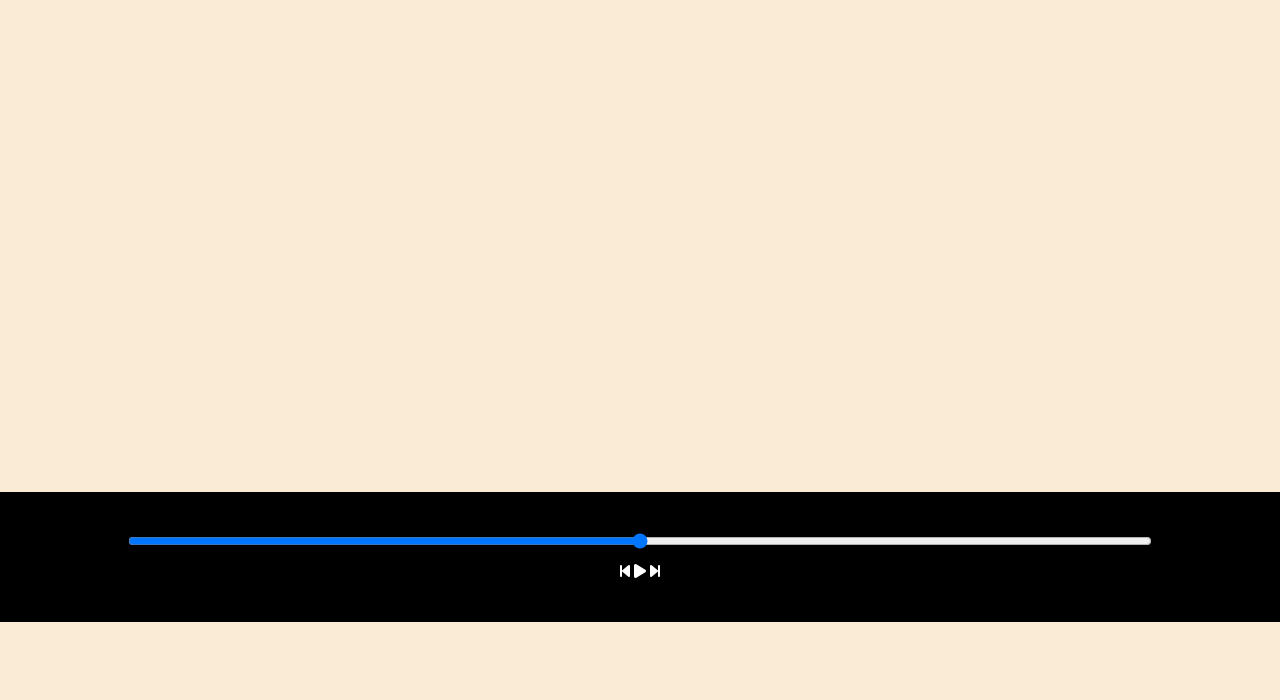
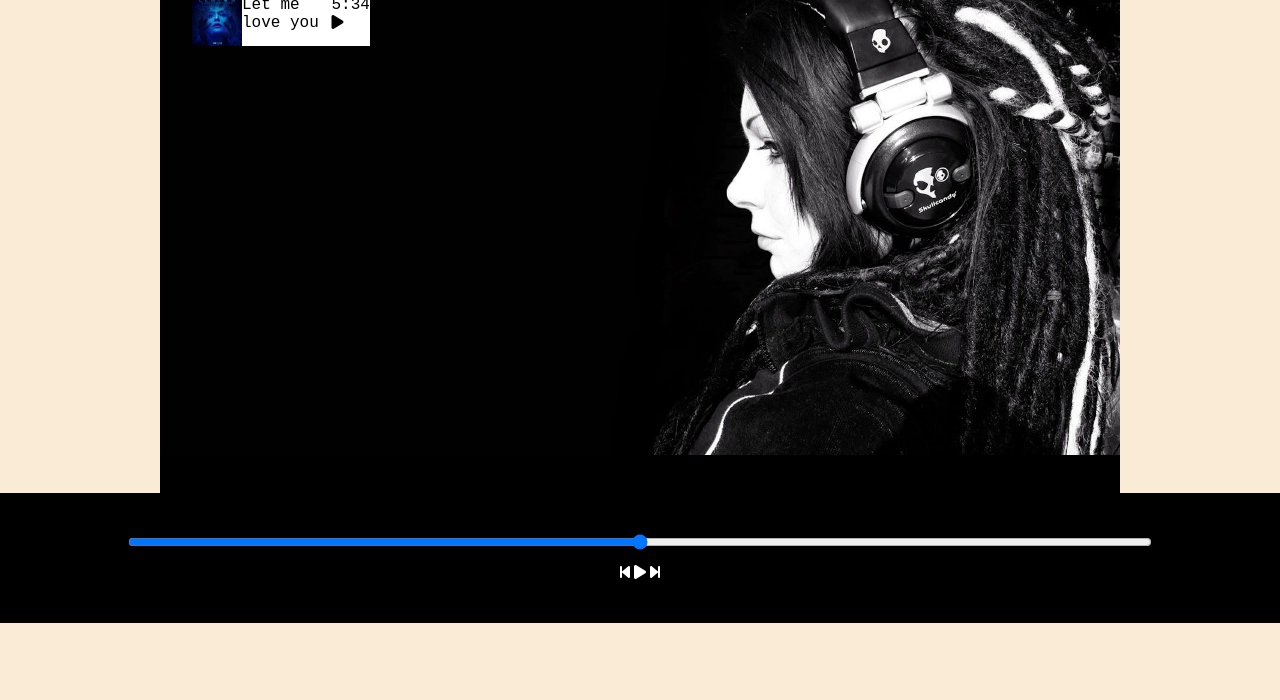
Before and after one commit to Vanshul-Dahiya/music-WebApp, a plain HTML site: page index.html in a window 1280 px wide. Shown: the part 177-877 px from the top of the page. Before the commit the page ends 800 px from the top, so only its background shows below. Drawn offline with Linux system fonts and the light colour scheme.

```diff
--- a/index.html
+++ b/index.html
@@ -17,8 +17,20 @@
     </nav>
 
     <div class="container">
-      <h1>Best of NCS</h1>
-      <div class="songList"></div>
+      <div class="songList">
+        <h1>Best of NCS</h1>
+        <div>
+          <div class="songItem">
+            <!-- cover image -->
+            <img src="covers/1.jpg" alt="cover image" />
+            <span>Let me love you</span>
+            <span class="songListPlay"
+              ><span>5:34</span> <i class="fa-solid fa-play"></i
+            ></span>
+          </div>
+        </div>
+      </div>
+
       <div class="songBanner"></div>
     </div>
 
--- a/style.css
+++ b/style.css
@@ -36,7 +36,21 @@
 }
 
 .container {
-  min-height: 75vh;
+  min-height: 71vh;
+  background-color: black;
+  color: white;
+  font-family: "Courier New", Courier, monospace;
+  /* to bring container to center */
+  display: flex;
+  width: 70%;
+  margin: 23px auto;
+
+  border-radius: 16px;
+  padding: 32px;
+
+  background-image: url("bg.jpg");
+  background-size: contain;
+  background-repeat: no-repeat;
 }
 
 .bottom {
@@ -61,3 +75,15 @@
 #progressBar {
   width: 80vw;
 }
+
+.songItem {
+  height: 50px;
+  display: flex;
+  background-color: white;
+  width: 70%;
+  color: black;
+  margin: 12px 0;
+}
+
+.songItem img {
+}
```
